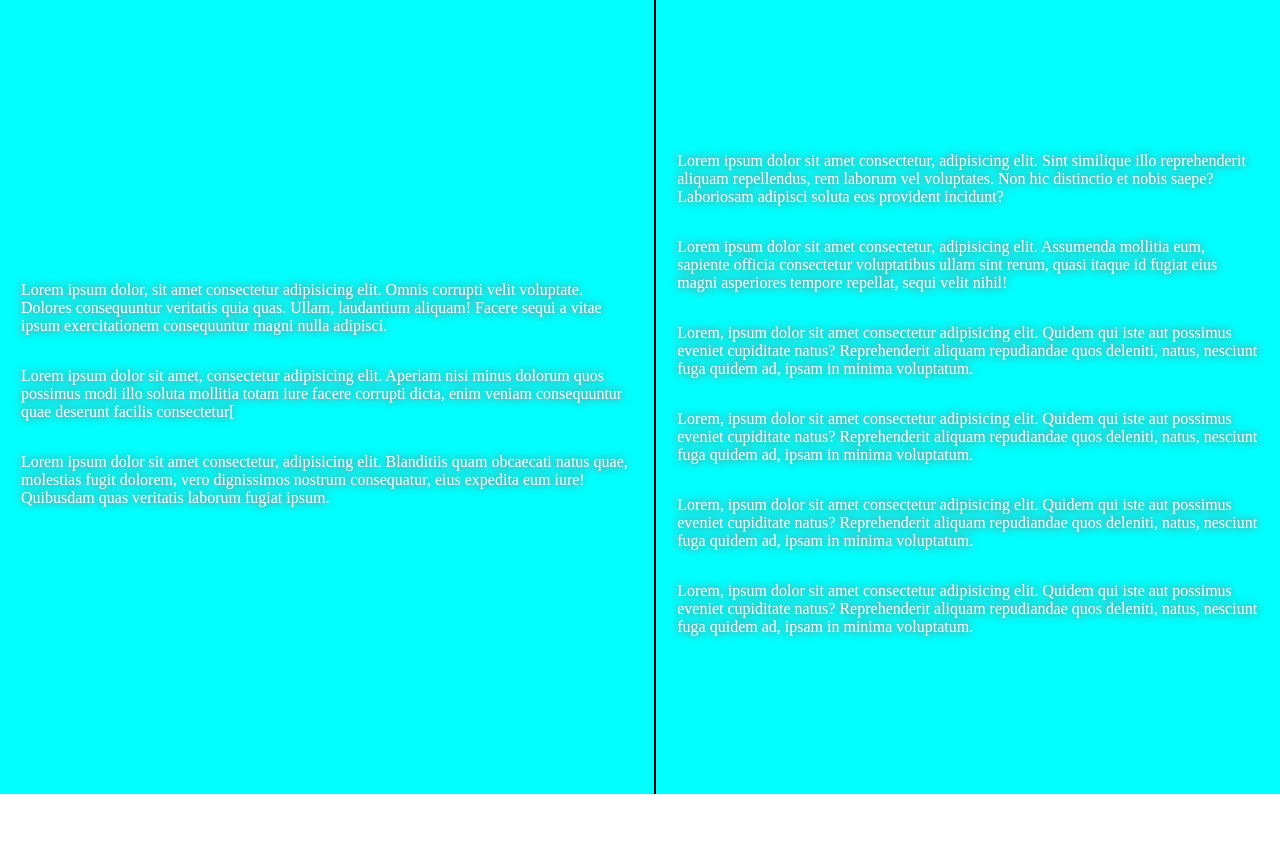
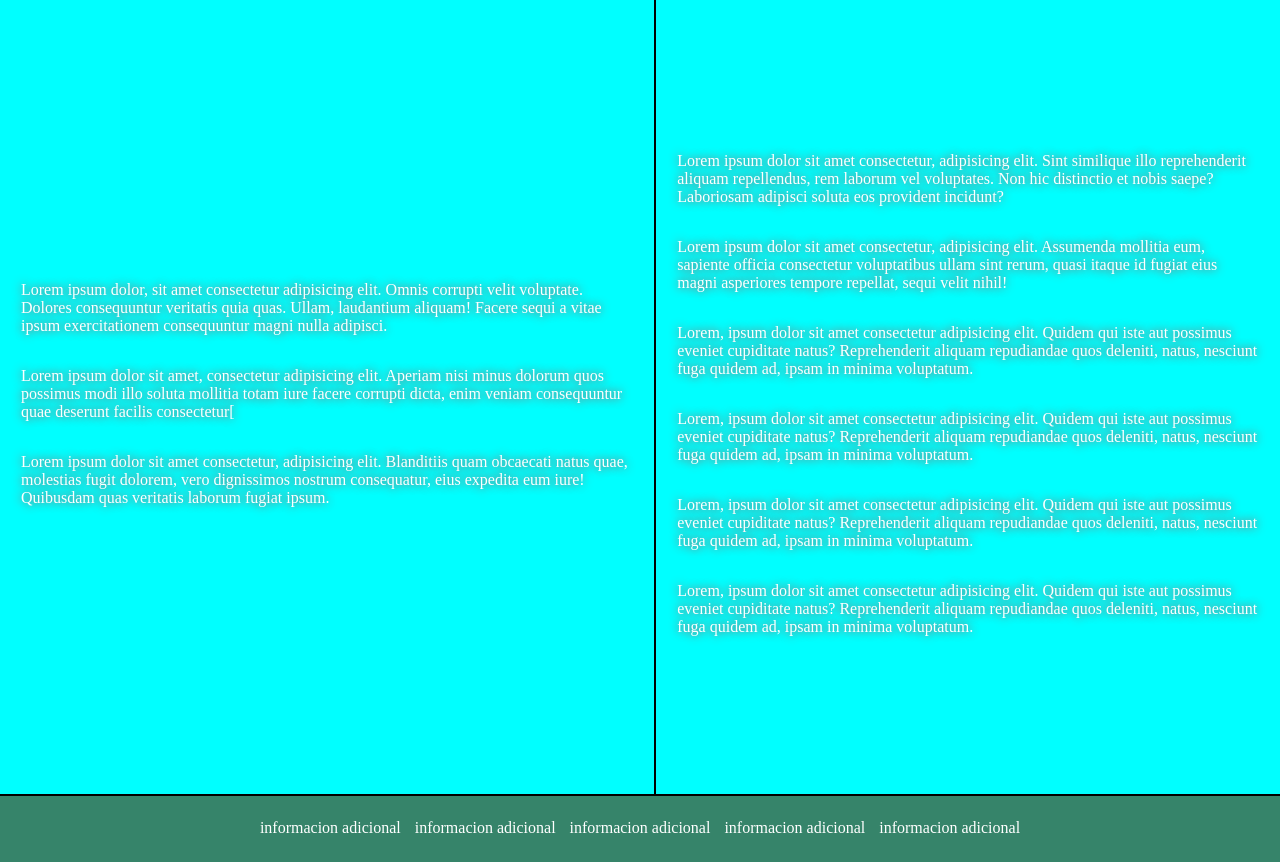
Before and after one commit to luis123-code/blog.github.io, a plain HTML site: page index.html in a window 1280 px wide. Shown: the part 81-943 px from the top of the page. Before the commit the page ends 875 px from the top, so only its background shows below. Drawn offline with Linux system fonts and the light colour scheme.

Commit message:
nuevo footer

```diff
--- a/index.html
+++ b/index.html
@@ -57,6 +57,15 @@
                 voluptatum.</p>
         </div>
     </main>
+    <footer style="background-color: rgb(54, 132, 106); padding: 20px 0;">
+        <ul>
+            <li><a style="text-decoration: none; color: white;" href="">informacion adicional</a></li>
+            <li><a style="text-decoration: none; color: white;" href="">informacion adicional</a></li>
+            <li><a style="text-decoration: none; color: white;" href="">informacion adicional</a></li>
+            <li><a style="text-decoration: none; color: white;" href="">informacion adicional</a></li>
+            <li><a style="text-decoration: none; color: white;" href="">informacion adicional</a></li>
+        </ul>
+    </footer>
 
 </body>
 
```
